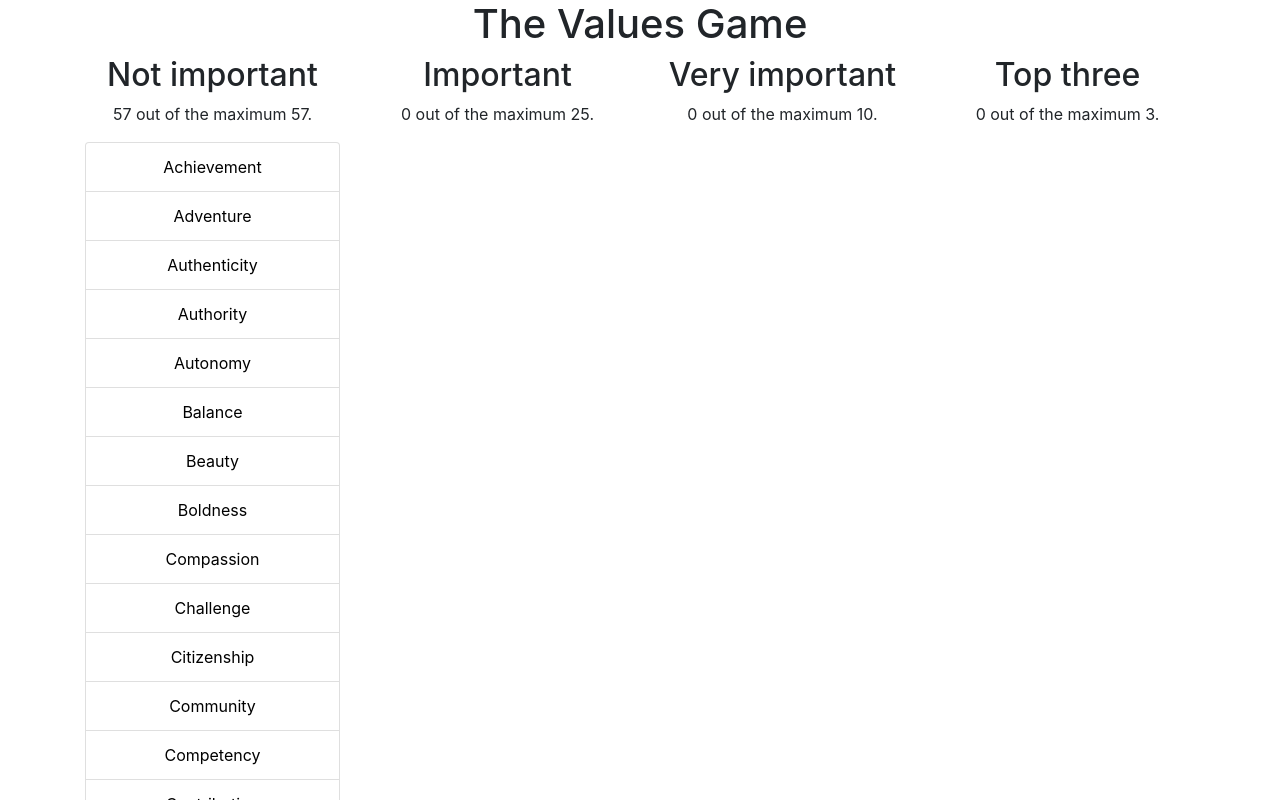
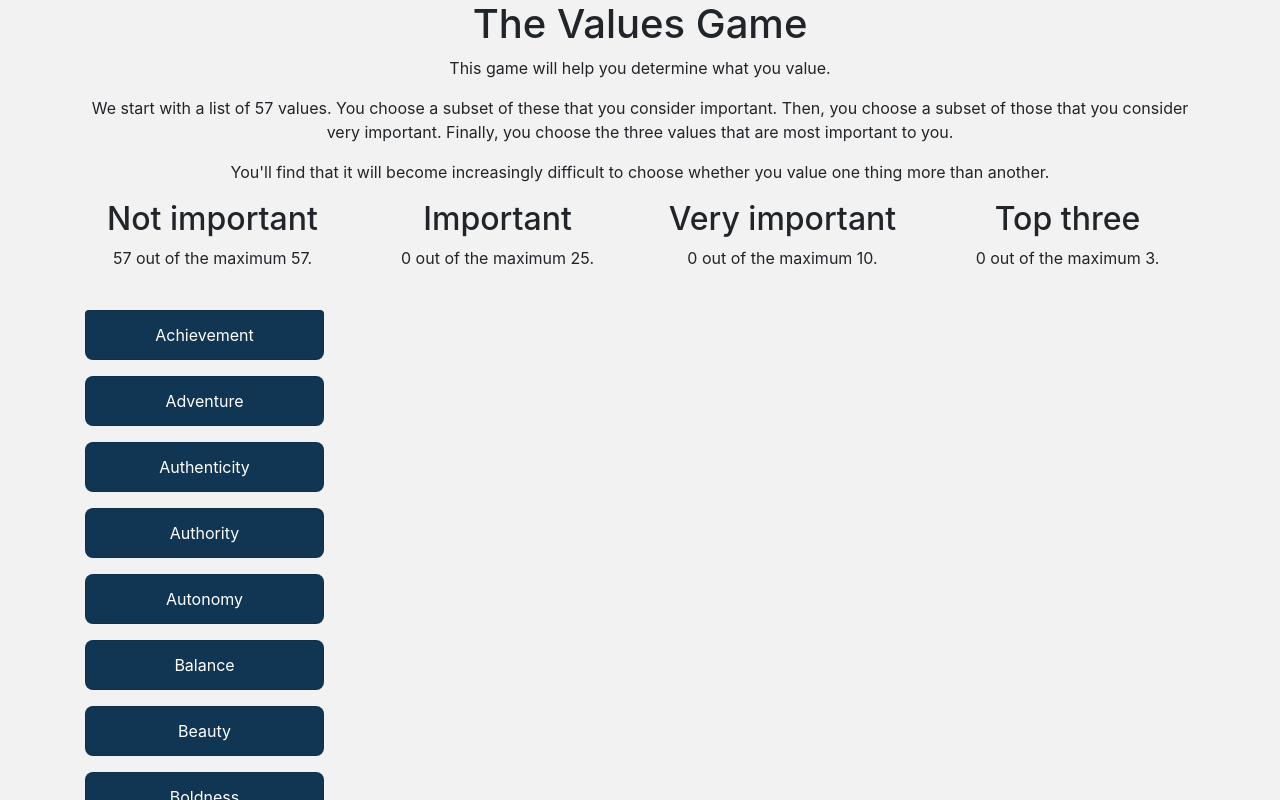
Before and after one commit to peterakkies/ValuesGame, a React (Create React App) app: page / in a window 1280 px wide. Shown: the top 800 px of the page. Built offline with nearby package versions, Linux system fonts and the light colour scheme.

Commit message:
Added description and styled list items.

```diff
--- a/package.json
+++ b/package.json
@@ -7,6 +7,7 @@
     "husky": "^0.14.3",
     "lint-staged": "^7.2.0",
     "prettier": "^1.13.5",
+    "prop-types": "^15.6.1",
     "react": "^16.4.0",
     "react-bootstrap": "^0.32.1",
     "react-dom": "^16.4.0",
--- a/src/Containers/App.css
+++ b/src/Containers/App.css
@@ -1,6 +1,6 @@
 .App {
 	text-align: center;
-	background-color: white;
+	background-color: #f2f2f2;
 }
 
 /* Create a surprise splash of details when the user over-scrolls. */
@@ -8,31 +8,18 @@ html body {
 	background-color: #113654;
 }
 
-.App-logo {
-	animation: App-logo-spin infinite 20s linear;
-	height: 80px;
+.list-group {
+	padding: 1em;
 }
 
-.App-header {
-	background-color: #222;
-	height: 150px;
-	padding: 20px;
+button.list-group-item {
+	background-color: #113654;
 	color: white;
+	margin: 0.5em 0 0.5em 0;
+	border-radius: 0.5em;
 }
 
-.App-title {
-	font-size: 1.5em;
+button.list-group-item:hover {
+	background-color: #d98401;
+	cursor: pointer;
 }
-
-.App-intro {
-	font-size: large;
-}
-
-@keyframes App-logo-spin {
-	from {
-		transform: rotate(0deg);
-	}
-	to {
-		transform: rotate(360deg);
-	}
-}
--- a/src/Containers/App.js
+++ b/src/Containers/App.js
@@ -11,6 +11,17 @@ class App extends Component {
 					<header>
 						<h1>The Values Game</h1>
 					</header>
+					<p>This game will help you determine what you value.</p>
+					<p>
+						We start with a list of 57 values. You choose a subset of these that
+						you consider important. Then, you choose a subset of those that you
+						consider very important. Finally, you choose the three values that
+						are most important to you.
+					</p>
+					<p>
+						You'll find that it will become increasingly difficult to choose
+						whether you value one thing more than another.
+					</p>
 					<Buckets />
 				</div>
 			</div>
```
